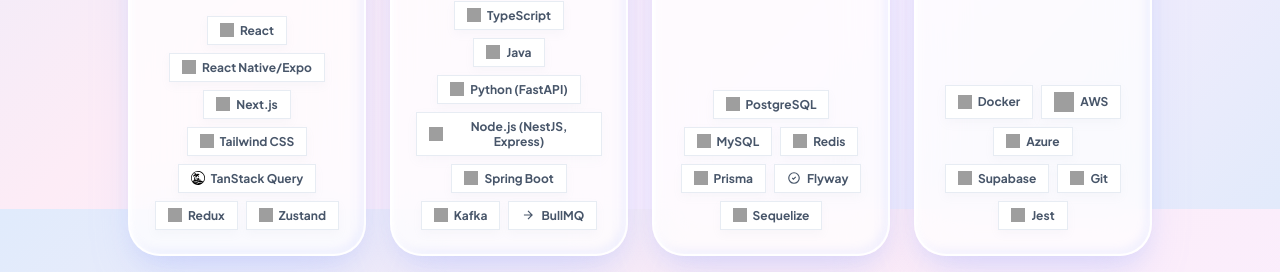
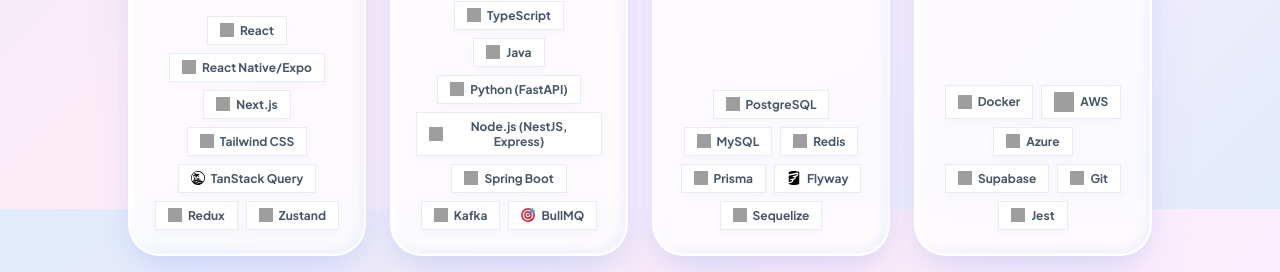
Before and after one commit to wiiznu17/portfolio, a Next.js app: page / in a window 1280 px wide. Shown: the part 3791-4063 px from the top of the page. Built offline with nearby package versions, Linux system fonts and the light colour scheme; grey boxes are pictures that could not be loaded.

Commit message:
feat: add BullMQ and Flyway logo assets and update skill constants to use them

```diff
--- a/src/constants/skills.ts
+++ b/src/constants/skills.ts
@@ -77,7 +77,7 @@
         name: "Kafka",
         logo: "https://cdn.jsdelivr.net/gh/devicons/devicon@latest/icons/apachekafka/apachekafka-original.svg",
       },
-      { name: "BullMQ", logo: "custom-bullmq" },
+      { name: "BullMQ", logo: "/images/logos/bullmq.svg" },
     ],
   },
   {
@@ -100,7 +100,7 @@
         name: "Prisma",
         logo: "https://cdn.jsdelivr.net/gh/devicons/devicon@latest/icons/prisma/prisma-original.svg",
       },
-      { name: "Flyway", logo: "custom-flyway" },
+      { name: "Flyway", logo: "/images/logos/flyway.svg" },
       {
         name: "Sequelize",
         logo: "https://cdn.jsdelivr.net/gh/devicons/devicon@latest/icons/sequelize/sequelize-original.svg",
```
Also changed, not shown: public/images/logos/bullmq.svg (added), public/images/logos/flyway.svg (added).
